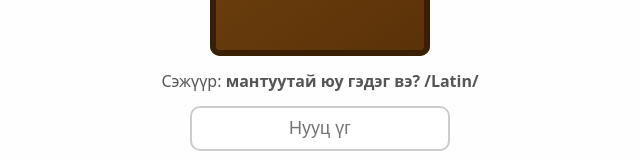
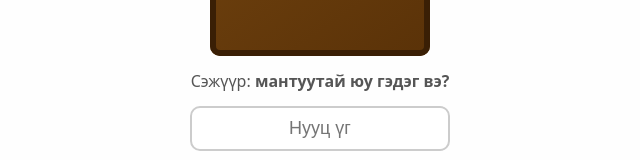
Before and after one commit to RealTuldur/tursudrimend, a plain HTML site: page index.html in a window 1280 px wide. Shown: the part 444-604 px from the top of the page, without its empty margins (320-960 px from the left). Drawn offline with Linux system fonts and the light colour scheme.

Commit message:
Fix HTML encoding issues in index.html

```diff
--- a/index.html
+++ b/index.html
@@ -176,7 +176,7 @@ button{
 <div id="lock-screen">
   <h2 style="margin:0;">Хаалгыг онгойлгоорой!</h2>
   <div id="door"></div>
-  <p style="margin:0;color:#555;">Сэжүүр: <b>мантуутай юу гэдэг вэ? /Latin/</b></p>
+  <p style="margin:0;color:#555;">Сэжүүр: <b>мантуутай юу гэдэг вэ?</b></p>
 
   <input
     id="lock-input"
```
